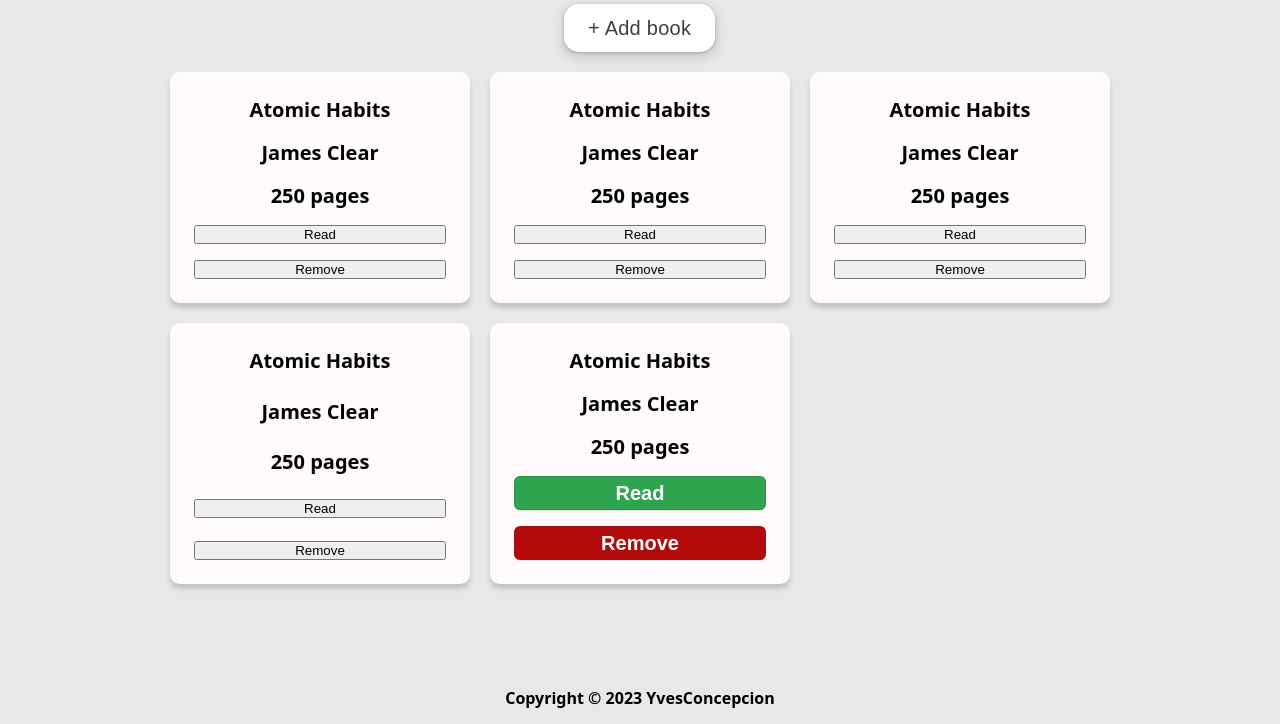
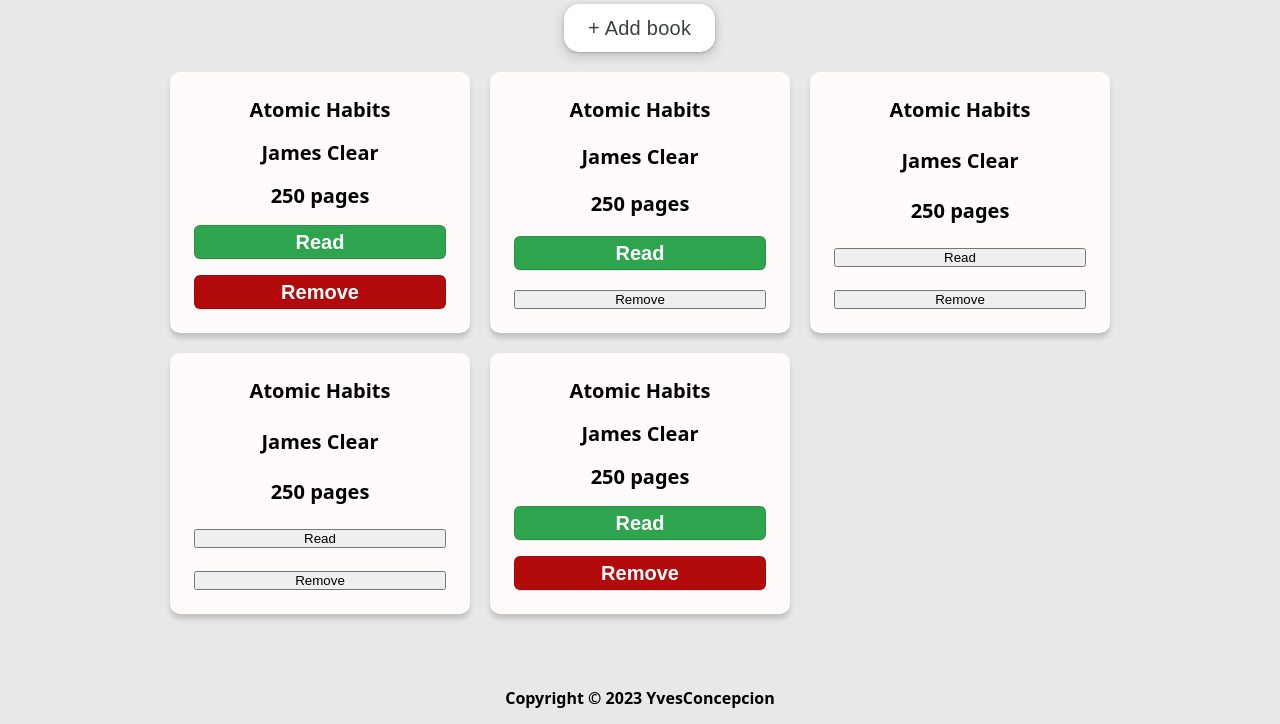
Before and after one commit to YvesConcepcion/Book-tracker, a plain HTML site: page index.html in a window 1280 px wide. Shown: the part 76-800 px from the top of the page. Drawn offline with Linux system fonts and the light colour scheme.

Commit message:
Add value to checkbox

```diff
--- a/index.html
+++ b/index.html
@@ -58,6 +58,7 @@
                 class="checkbox"
                 name="isRead"
                 id="is-read"
+                value="read"
               />
             </div>
             <button class="btn btn-submit" type="submit">Submit</button>
@@ -69,14 +70,14 @@
           <p>Atomic Habits</p>
           <p>James Clear</p>
           <p>250 pages</p>
-          <button class="read-status">Read</button>
-          <button class="remove">Remove</button>
+          <button class="btn read-status">Read</button>
+          <button class="btn remove" id="remove">Remove</button>
         </div>
         <div class="book-card">
           <p>Atomic Habits</p>
           <p>James Clear</p>
           <p>250 pages</p>
-          <button class="read-status">Read</button>
+          <button class="btn read-status">Read</button>
           <button class="remove">Remove</button>
         </div>
         <div class="book-card">
```
